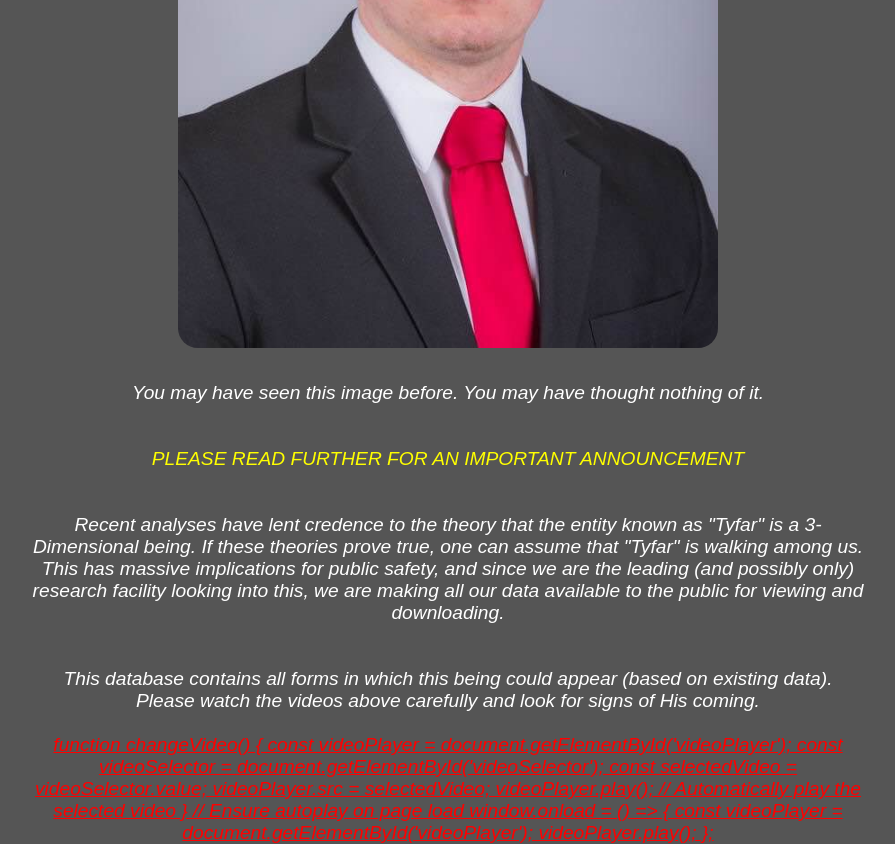
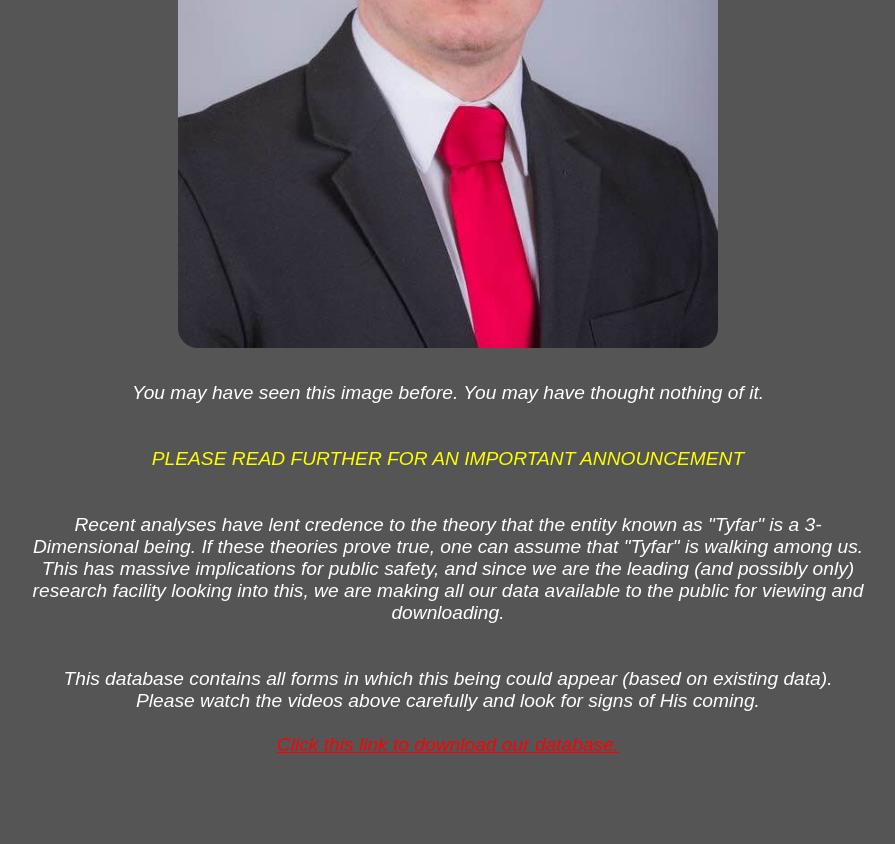
Before and after one commit to justherefortheday/tylerfarley, a plain HTML site: page index.html in a window 1280 px wide. Shown: the part 1095-1939 px from the top of the page, without its empty margins (192-1087 px from the left). After the commit the page ends 1851 px from the top, so only its background shows below. Drawn offline with Linux system fonts and the light colour scheme.

Commit message:
Update index.html

```diff
--- a/index.html
+++ b/index.html
@@ -95,7 +95,7 @@
         This database contains all forms in which this being could appear (based on existing data). Please watch the videos above carefully and look for signs of His coming.
         <br>
         <br>
-        <a href="https://drive.google.com/drive/folders/1l2TVc6CTrZ-3QkJ0d1lmmxGUtSG2ggkv?usp=sharing" style="color: red" target="_blank>Click this link to download our database.</a>
+        <a href="https://drive.google.com/drive/folders/1l2TVc6CTrZ-3QkJ0d1lmmxGUtSG2ggkv?usp=sharing" style="color: red" target="_blank">Click this link to download our database.</a>
 
     </div>
     <script>
```
